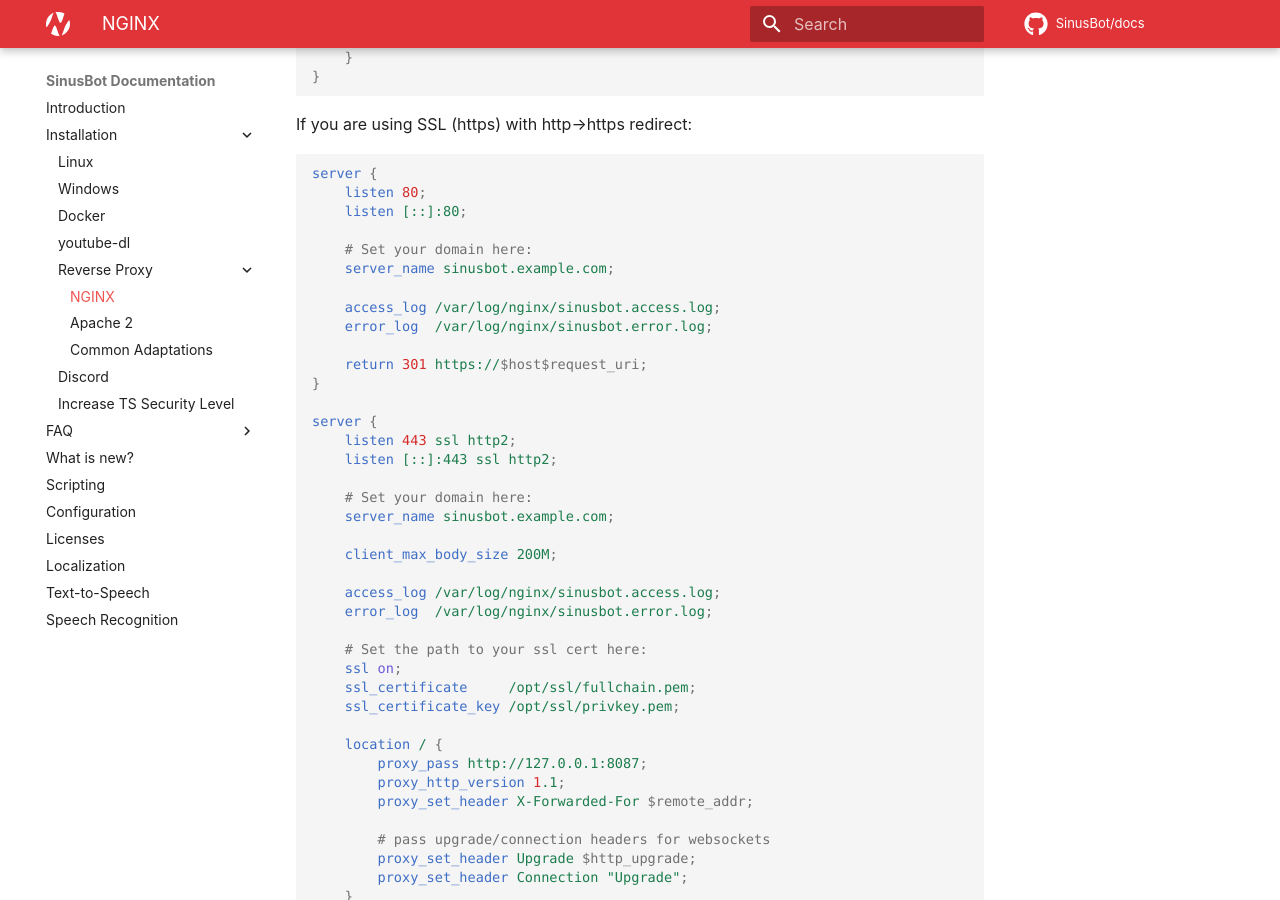
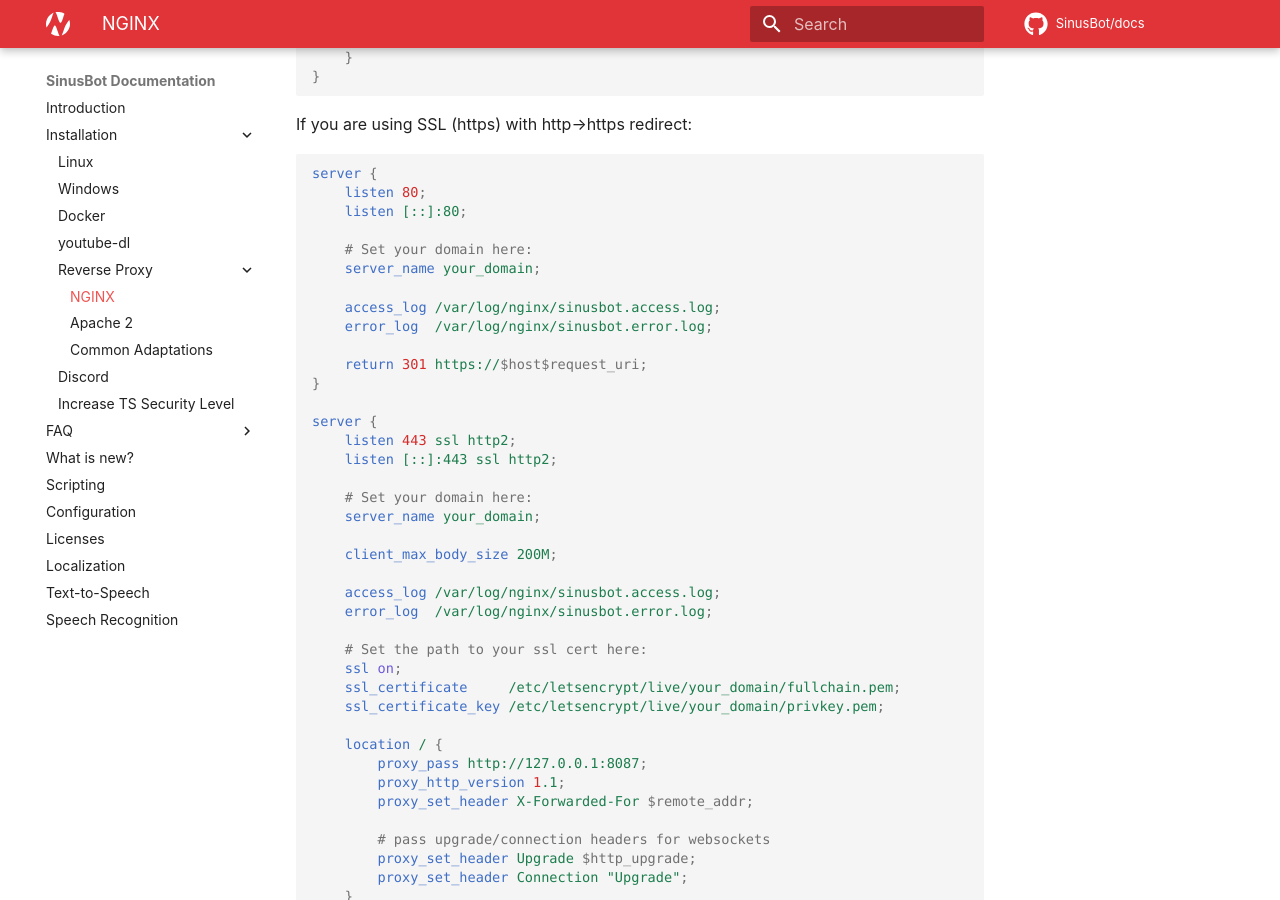
Before and after one commit to SinusBot/docs, an MkDocs documentation site: the page built from docs/reverse-proxy/nginx.md, in a window 1280 px wide and 900 px high, scrolled down 1027 px. Built offline with MkDocs 1.6.1 and Material for MkDocs 9.7.7, drawn with Linux system fonts in a browser that asks for light colours; comment, search, counter and statistics services are not loaded.

Commit message:
Applying to nginx too

```diff
--- a/docs/reverse-proxy/nginx.md
+++ b/docs/reverse-proxy/nginx.md
@@ -48,7 +48,7 @@ server {
     listen [::]:80;
 
     # Set your domain here:
-    server_name sinusbot.example.com;
+    server_name your_domain;
 
     access_log /var/log/nginx/sinusbot.access.log;
     error_log  /var/log/nginx/sinusbot.error.log;
@@ -61,7 +61,7 @@ server {
     listen [::]:443 ssl http2;
 
     # Set your domain here:
-    server_name sinusbot.example.com;
+    server_name your_domain;
 
     client_max_body_size 200M;
 
@@ -70,8 +70,8 @@ server {
 
     # Set the path to your ssl cert here:
     ssl on;
-    ssl_certificate     /opt/ssl/fullchain.pem;
-    ssl_certificate_key /opt/ssl/privkey.pem;
+    ssl_certificate     /etc/letsencrypt/live/your_domain/fullchain.pem;
+    ssl_certificate_key /etc/letsencrypt/live/your_domain/privkey.pem;
 
     location / {
         proxy_pass http://127.0.0.1:8087;
```
